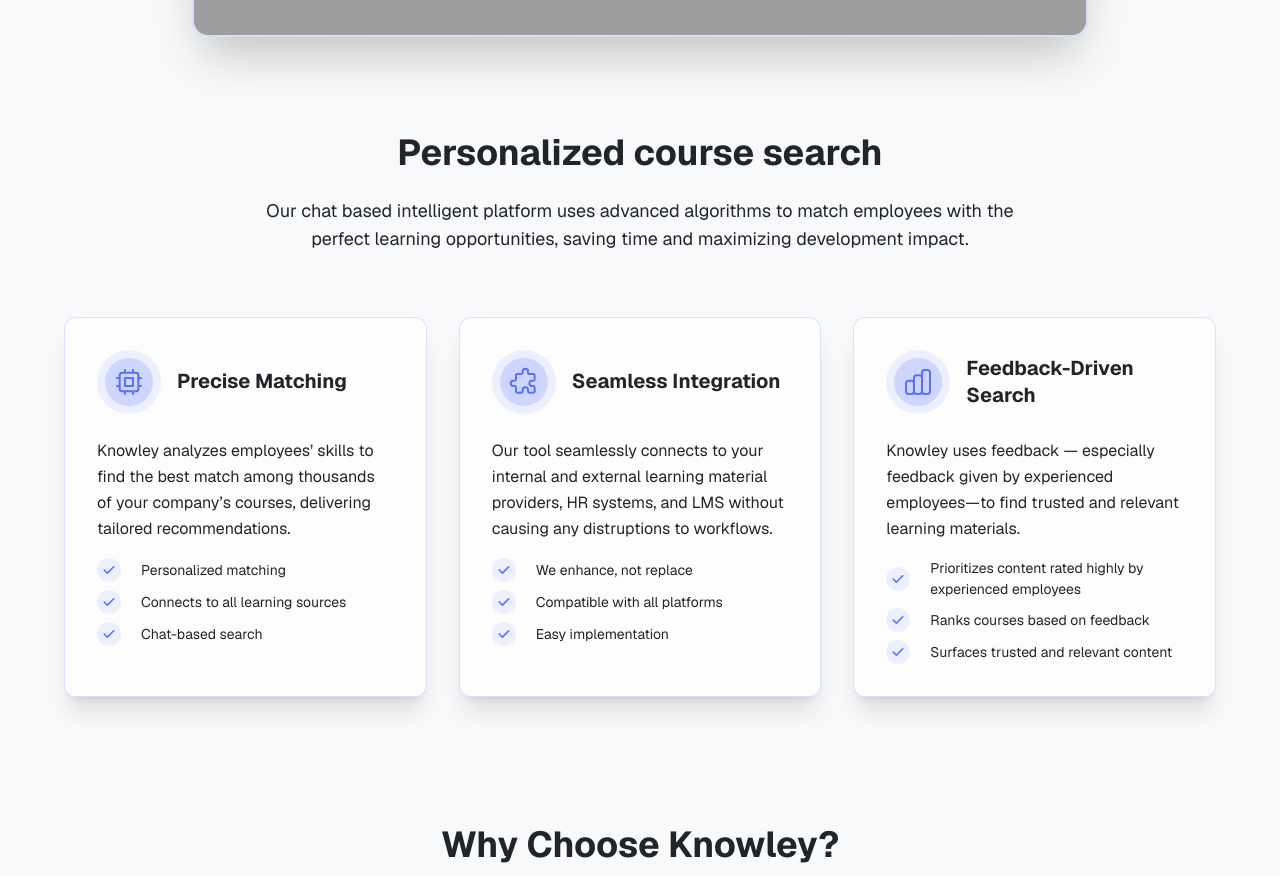
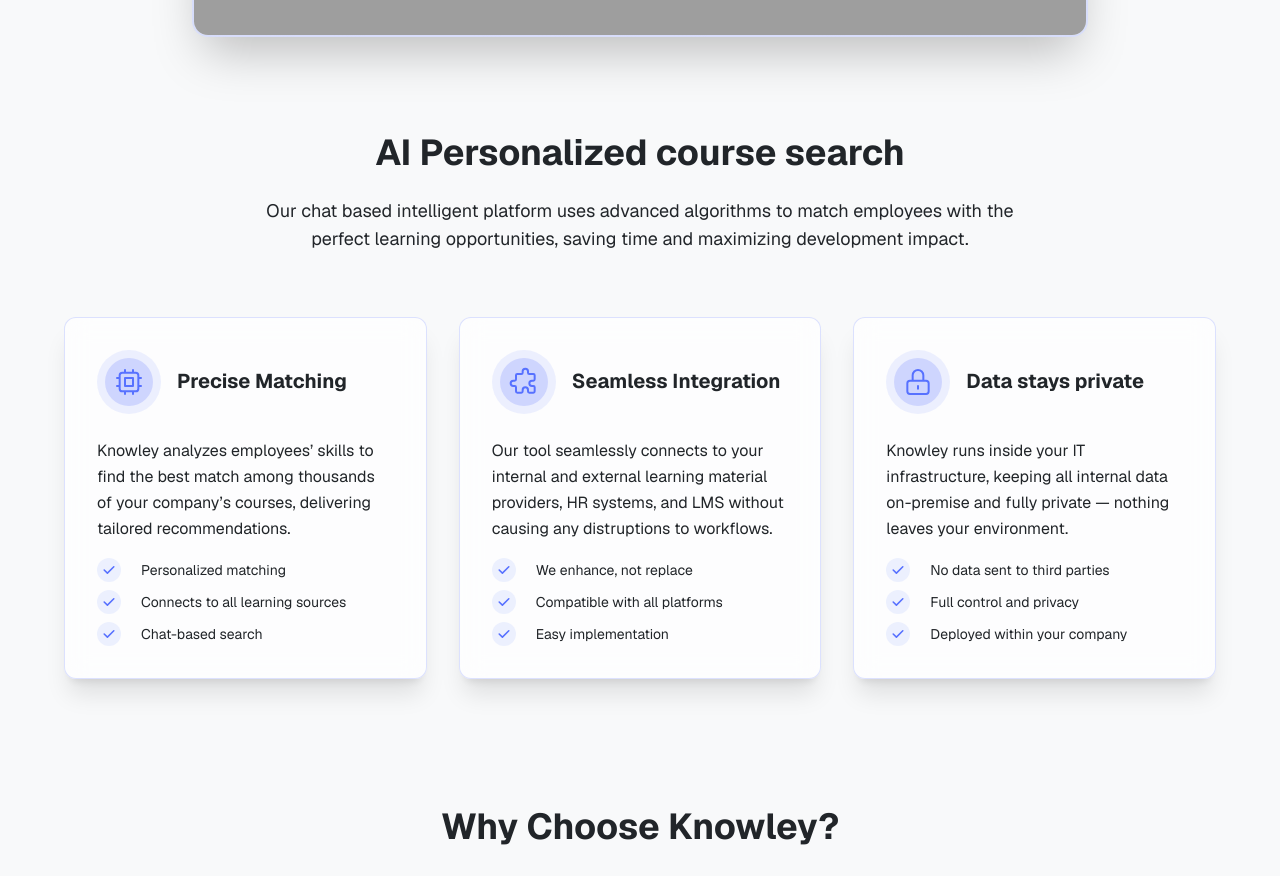
Before and after one commit to Grihladin/knowley_landing_page, a Next.js app: page / in a window 1280 px wide. Shown: the part 1040-1916 px from the top of the page. Built offline with nearby package versions, Linux system fonts and the light colour scheme; grey boxes are pictures that could not be loaded.

Commit message:
add data protection feature

```diff
--- a/app/FeaturesSection.tsx
+++ b/app/FeaturesSection.tsx
@@ -17,7 +17,7 @@ export default function FeaturesSection() {
             id="features-heading"
             className="text-3xl md:text-4xl font-bold mb-6"
           >
-            Personalized course search
+            AI Personalized course search
           </h2>
           <p className="text-gray-dark text-lg">
             Our chat based intelligent platform uses advanced algorithms to
@@ -85,6 +85,35 @@ export default function FeaturesSection() {
             }
           />
           <FeatureCard
+            title="Data stays private"
+            description="Knowley runs inside your IT infrastructure, keeping all internal data on-premise and fully private — nothing leaves your environment."
+            items={[
+              "No data sent to third parties",
+              "Full control and privacy",
+              "Deployed within your company",
+            ]}
+            icon={
+              <div className="relative flex items-center justify-center w-16 h-16">
+                <div className="absolute w-full h-full rounded-full bg-primary/10"></div>
+                <div className="absolute w-12 h-12 rounded-full bg-primary/20"></div>
+                <svg
+                  xmlns="http://www.w3.org/2000/svg"
+                  className="relative h-8 w-8 text-primary"
+                  fill="none"
+                  viewBox="0 0 24 24"
+                  stroke="currentColor"
+                  strokeWidth={1.5}
+                >
+                  <path
+                    strokeLinecap="round"
+                    strokeLinejoin="round"
+                    d="M12 15v2m-6 4h12a2 2 0 002-2v-6a2 2 0 00-2-2H6a2 2 0 00-2 2v6a2 2 0 002 2zm10-10V7a4 4 0 00-8 0v4h8z"
+                  />
+                </svg>
+              </div>
+            }
+          />
+          {/* <FeatureCard
             title="Feedback-Driven Search"
             description="Knowley uses feedback — especially feedback given by experienced employees—to find trusted and relevant learning materials."
             items={[
@@ -112,7 +141,7 @@ export default function FeaturesSection() {
                 </svg>
               </div>
             }
-          />
+          /> */}
         </div>
       </div>
     </section>
```
Also changed, not shown: .claude/settings.local.json (added), public/lock-svgrepo-com.svg (added).
